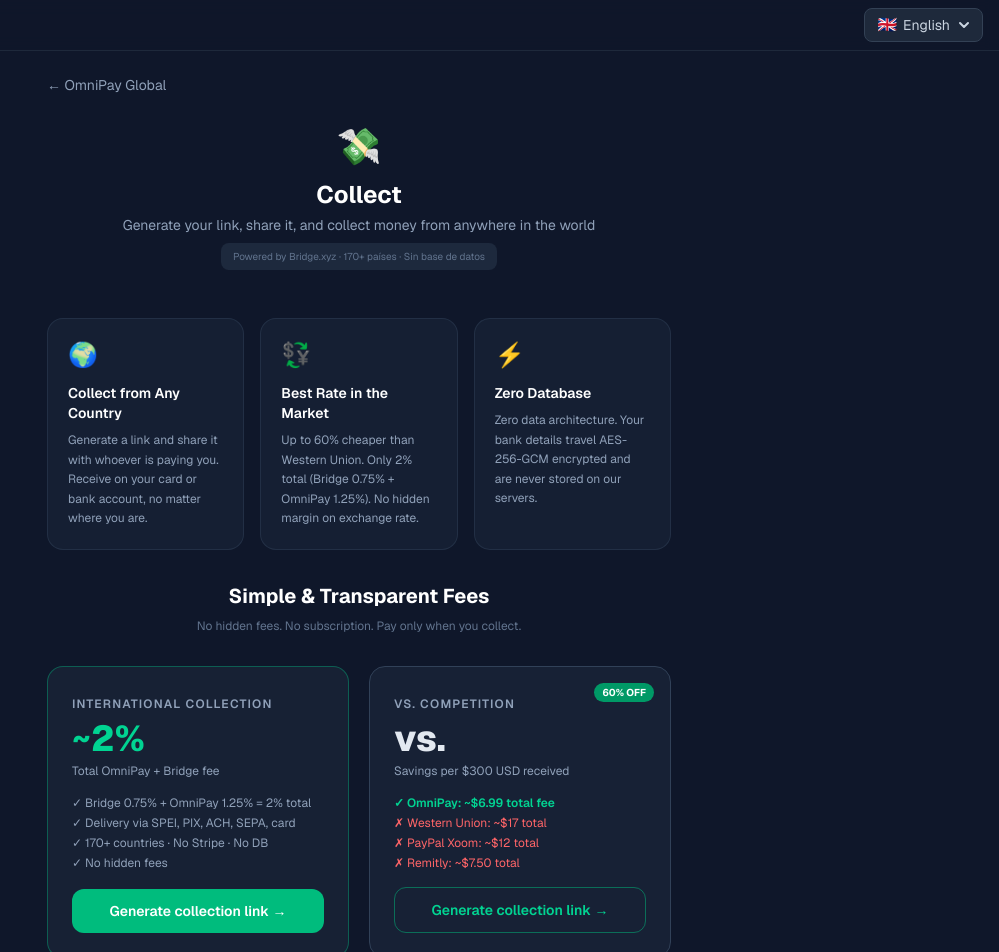
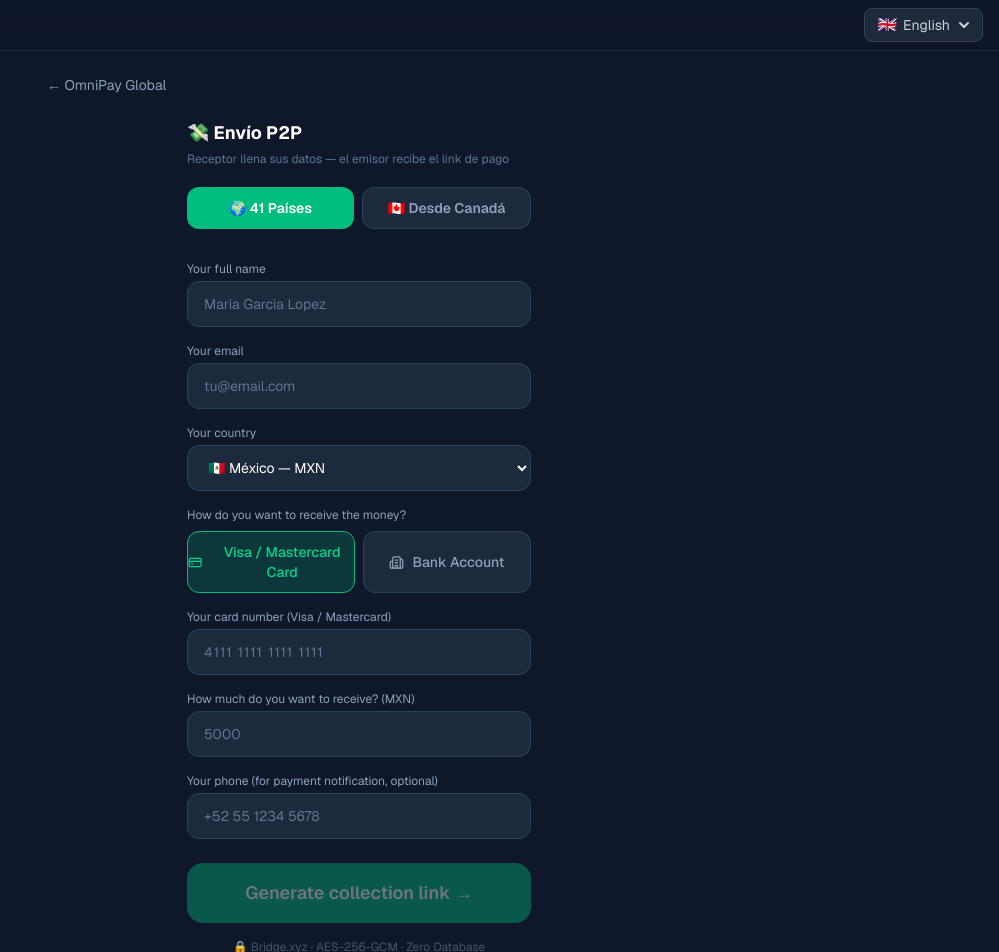
Before and after one commit to Papayo15/Omnipay, a Next.js app: page /p2p in a window 1280 px wide. Shown: the top 952 px of the page, without its empty margins (281-1280 px from the left). Built offline with nearby package versions, Linux system fonts and the light colour scheme.

Commit message:
feat: P2P tabs — 41 países (Bridge) + Canadá (Wise relay manual), remove features/pricing sections
Co-Authored-By: Claude Sonnet 4.6 <noreply@anthropic.com>

```diff
--- a/app/p2p/page.tsx
+++ b/app/p2p/page.tsx
@@ -99,6 +99,7 @@ export default function P2PPage() {
   const router       = useRouter();
   const searchParams = useSearchParams();
 
+  const [origin,       setOrigin]       = useState<"us"|"ca">("us");
   const [step,         setStep]         = useState<Step>("form");
   const [payMode,      setPayMode]      = useState<PayMode>("card");
   const [nombre,       setNombre]       = useState("");
@@ -107,7 +108,7 @@ export default function P2PPage() {
   const [account,      setAccount]      = useState("");
   const [bankInfo,     setBankInfo]     = useState<BankInfo | null>(null);
   const [clabeValid,   setClabeValid]   = useState<boolean | null>(null);
-  const [amountLocal,  setAmountLocal]  = useState("");  // in local currency (MXN, BRL, etc.)
+  const [amountLocal,  setAmountLocal]  = useState("");
   const [recipientPhone, setRecipientPhone] = useState("");
   const [shareLink,    setShareLink]    = useState("");
   const [copied,       setCopied]       = useState(false);
@@ -118,6 +119,14 @@ export default function P2PPage() {
   const [fxRate,       setFxRate]       = useState<number | null>(null);
   const [kycUrl,       setKycUrl]       = useState<string | null>(null);
   const debounceRef = useRef<ReturnType<typeof setTimeout> | null>(null);
+
+  // Canada relay form state
+  const [caName,     setCaName]     = useState("");
+  const [caCountry,  setCaCountry]  = useState("MX");
+  const [caAccount,  setCaAccount]  = useState("");
+  const [caAmount,   setCaAmount]   = useState("");
+  const [caPhone,    setCaPhone]    = useState("");
+  const [caStep,     setCaStep]     = useState<"form"|"instructions">("form");
 
   const selectedCountry = COUNTRY_OPTIONS.find((c) => c.code === country) ?? COUNTRY_OPTIONS[0];
   const hasBankRail     = BANK_RAIL_COUNTRIES.has(country);
@@ -388,76 +397,193 @@ export default function P2PPage() {
       </div>
 
       {/* Header */}
-      <section className="w-full max-w-2xl mx-auto px-6 pt-8 pb-4 text-center">
-        <div className="text-4xl mb-3">💸</div>
-        <h1 className="text-white font-bold text-2xl mb-1">{t("cobrar_title")}</h1>
-        <p className="text-slate-400 text-sm mb-2">{t("cobrar_subtitle")}</p>
-        <span className="text-[10px] text-slate-500 bg-slate-800 rounded-lg px-3 py-1.5 inline-block">
-          Powered by Bridge.xyz · 170+ países · Sin base de datos
-        </span>
-      </section>
+      <div className="w-full max-w-sm mx-auto px-5 pt-6 pb-2">
+        <h2 className="text-white font-bold text-lg mb-1">💸 Envío P2P</h2>
+        <p className="text-slate-500 text-xs mb-5">Receptor llena sus datos — el emisor recibe el link de pago</p>
 
-      {/* Feature cards */}
-      <section className="w-full max-w-2xl mx-auto px-6 py-8 grid grid-cols-1 md:grid-cols-3 gap-4">
-        {[
-          { emoji: "🌍", title: t("feat1_title"), body: t("feat1_body") },
-          { emoji: "💱", title: t("feat2_title"), body: t("feat2_body") },
-          { emoji: "⚡", title: t("feat3_title"), body: t("feat3_body") },
-        ].map((f) => (
-          <div key={f.title} className="bg-slate-800/50 rounded-2xl p-5 border border-slate-700/50">
-            <div className="text-2xl mb-3">{f.emoji}</div>
-            <h3 className="text-white font-semibold text-sm mb-2">{f.title}</h3>
-            <p className="text-slate-400 text-xs leading-relaxed">{f.body}</p>
-          </div>
-        ))}
-      </section>
-
-      {/* Pricing */}
-      <section className="w-full max-w-2xl mx-auto px-6 pb-10">
-        <h2 className="text-white font-bold text-xl text-center mb-2">{t("pricing_title")}</h2>
-        <p className="text-slate-500 text-xs text-center mb-8">{t("pricing_sub")}</p>
-        <div className="grid grid-cols-1 md:grid-cols-2 gap-5">
-          <div className="bg-slate-800/60 border border-emerald-500/40 rounded-2xl p-6 flex flex-col gap-4">
-            <div>
-              <span className="text-xs text-slate-400 uppercase tracking-widest font-semibold">{t("pricing_card1_label")}</span>
-              <p className="text-emerald-400 text-4xl font-extrabold mt-1">~2%</p>
-              <p className="text-slate-400 text-xs mt-1">{t("pricing_card1_fee")}</p>
-            </div>
-            <ul className="text-slate-400 text-xs space-y-1">
-              {[t("pricing_card1_li1"), t("pricing_card1_li2"), t("pricing_card1_li3"), t("pricing_card1_li4")].map((li) => (
-                <li key={li}>{li}</li>
-              ))}
-            </ul>
-            <button onClick={scrollToForm} className="mt-auto w-full bg-emerald-500 hover:bg-emerald-400 active:scale-95 transition-all text-white font-semibold py-3 rounded-xl text-sm">
-              {t("pricing_card1_cta")}
-            </button>
-          </div>
-          <div className="bg-slate-800/60 border border-slate-700 rounded-2xl p-6 flex flex-col gap-4 relative">
-            <span className="absolute top-4 right-4 bg-emerald-600 text-white text-[10px] font-bold px-2 py-0.5 rounded-full">60% OFF</span>
-            <div>
-              <span className="text-xs text-slate-400 uppercase tracking-widest font-semibold">{t("pricing_card2_label")}</span>
-              <p className="text-slate-200 text-4xl font-extrabold mt-1">vs.</p>
-              <p className="text-slate-400 text-xs mt-1">{t("pricing_card2_fee")}</p>
-            </div>
-            <ul className="text-xs space-y-1">
-              <li className="text-emerald-400 font-semibold">{t("pricing_card2_li1")}</li>
-              {[t("pricing_card2_li2"), t("pricing_card2_li3"), t("pricing_card2_li4")].map((li) => (
-                <li key={li} className="text-red-400">{li}</li>
-              ))}
-            </ul>
-            <button onClick={scrollToForm} className="mt-auto w-full border border-emerald-500/50 text-emerald-400 hover:bg-emerald-500/10 active:scale-95 transition-all font-semibold py-3 rounded-xl text-sm">
-              {t("pricing_card1_cta")}
-            </button>
-          </div>
+        {/* Origin tabs */}
+        <div className="flex gap-2 mb-6">
+          <button
+            onClick={() => { setOrigin("us"); setStep("form"); }}
+            className={`flex-1 py-2.5 rounded-xl text-sm font-semibold transition-all ${
+              origin === "us"
+                ? "bg-emerald-500 text-white"
+                : "bg-slate-800 text-slate-400 border border-slate-700 hover:text-white"
+            }`}
+          >
+            🌍 41 Países
+          </button>
+          <button
+            onClick={() => { setOrigin("ca"); setCaStep("form"); }}
+            className={`flex-1 py-2.5 rounded-xl text-sm font-semibold transition-all ${
+              origin === "ca"
+                ? "bg-red-600 text-white"
+                : "bg-slate-800 text-slate-400 border border-slate-700 hover:text-white"
+            }`}
+          >
+            🇨🇦 Desde Canadá
+          </button>
         </div>
-      </section>
-
-      {/* Form header */}
-      <div className="w-full max-w-sm mx-auto px-5 pb-4">
-        <h2 className="text-white font-bold text-lg mb-1">{t("form_title")}</h2>
-        <p className="text-slate-500 text-xs mb-6">{t("form_sub")}</p>
       </div>
 
+      {/* ── CANADA TAB ── */}
+      {origin === "ca" && (
+        <div className="space-y-4 flex-1 max-w-sm mx-auto w-full px-5">
+          {caStep === "form" ? (
+            <>
+              <p className="text-slate-500 text-xs bg-slate-800/60 border border-slate-700 rounded-xl px-4 py-3 leading-relaxed">
+                📋 El receptor llena sus datos bancarios. El emisor envía CAD a nuestra cuenta Wise y nosotros lo reenviamos al destino vía Bridge o Wise.
+              </p>
+
+              {/* Nombre receptor */}
+              <div>
+                <label className="block text-xs text-slate-400 mb-1">Nombre del receptor</label>
+                <input
+                  type="text"
+                  value={caName}
+                  onChange={(e) => setCaName(e.target.value)}
+                  placeholder="María García"
+                  className="w-full bg-slate-800 border border-slate-700 rounded-xl px-4 py-3 text-white placeholder-slate-500 focus:outline-none focus:border-red-500 text-sm"
+                />
+              </div>
+
+              {/* País destino */}
+              <div>
+                <label className="block text-xs text-slate-400 mb-1">País destino</label>
+                <select
+                  value={caCountry}
+                  onChange={(e) => { setCaCountry(e.target.value); setCaAccount(""); }}
+                  className="w-full bg-slate-800 border border-slate-700 rounded-xl px-4 py-3 text-white text-sm focus:outline-none focus:border-red-500"
+                >
+                  {COUNTRY_OPTIONS.map((c) => (
+                    <option key={c.code} value={c.code}>{c.flag} {c.label} — {c.currency}</option>
+                  ))}
+                </select>
+              </div>
+
+              {/* Cuenta destino */}
+              <div>
+                <label className="block text-xs text-slate-400 mb-1">
+                  {caCountry === "MX" ? "CLABE (18 dígitos)"
+                    : caCountry === "BR" ? "Chave PIX"
+                    : caCountry === "GB" ? "Sort Code / Account"
+                    : caCountry === "CO" ? "Cuenta Bre-B"
+                    : caCountry === "US" ? "Routing / Account"
+                    : "IBAN"}
+                </label>
+                <input
+                  type="text"
+                  inputMode={caCountry === "MX" ? "numeric" : "text"}
+                  value={caAccount}
+                  onChange={(e) => setCaAccount(e.target.value)}
+                  placeholder={
+                    caCountry === "MX" ? "646180528000000001"
+                    : caCountry === "BR" ? "CPF, email o celular"
+                    : caCountry === "GB" ? "20-00-00 / 55779911"
+                    : "IBAN o número de cuenta"
+                  }
+                  className="w-full bg-slate-800 border border-slate-700 rounded-xl px-4 py-3 text-white placeholder-slate-500 focus:outline-none focus:border-red-500 text-sm font-mono"
+                />
+              </div>
+
+              {/* Monto en CAD */}
+              <div>
+                <label className="block text-xs text-slate-400 mb-1">Monto a enviar (CAD)</label>
+                <div className="flex items-center gap-2 bg-slate-800 border border-slate-700 rounded-xl px-4 py-3">
+                  <span className="text-slate-400 text-sm">CA$</span>
+                  <input
+                    type="number"
+                    inputMode="decimal"
+                    min="1"
+                    value={caAmount}
+                    onChange={(e) => setCaAmount(e.target.value)}
+                    placeholder="500"
+                    className="flex-1 bg-transparent text-white text-lg font-semibold outline-none"
+                  />
+                  <span className="text-slate-500 text-sm">CAD</span>
+                </div>
+              </div>
+
+              {/* Teléfono receptor (opcional) */}
+              <div>
+                <label className="block text-xs text-slate-400 mb-1">Teléfono receptor (opcional — para notificación)</label>
+                <input
+                  type="tel"
+                  inputMode="tel"
+                  value={caPhone}
+                  onChange={(e) => setCaPhone(e.target.value)}
+                  placeholder="+52 55 1234 5678"
+                  className="w-full bg-slate-800 border border-slate-700 rounded-xl px-4 py-3 text-white placeholder-slate-500 focus:outline-none focus:border-red-500 text-sm"
+                />
+              </div>
+
+              <button
+                disabled={!caName.trim() || !caAccount.trim() || parseFloat(caAmount) < 1}
+                onClick={() => {
+                  // Notify admin via WhatsApp
+                  const adminNumber = (process.env.NEXT_PUBLIC_WHATSAPP_NUMBER ?? "").replace(/\D/g, "");
+                  const msg = `🇨🇦 NUEVO ENVÍO P2P (CAD)\n\nReceptor: ${caName}\nPaís destino: ${caCountry}\nCuenta: ${caAccount}\nMonto: CA$${caAmount} CAD${caPhone ? `\nTel receptor: ${caPhone}` : ""}\n\nProcesar vía Wise → Bridge`;
+                  if (adminNumber) window.open(`https://wa.me/${adminNumber}?text=${encodeURIComponent(msg)}`, "_blank");
+                  setCaStep("instructions");
+                }}
+                className="w-full bg-red-600 hover:bg-red-500 disabled:opacity-40 disabled:cursor-not-allowed text-white font-semibold rounded-xl py-3 transition-colors"
+              >
+                Generar instrucciones de pago →
+              </button>
+            </>
+          ) : (
+            /* Instructions screen */
+            <div className="space-y-4">
+              <div className="text-center">
+                <div className="text-4xl mb-2">✅</div>
+                <h3 className="text-white font-bold text-lg">Solicitud creada</h3>
+                <p className="text-slate-400 text-xs mt-1">El emisor debe enviar el dinero a esta cuenta</p>
+              </div>
+
+              <div className="bg-slate-800/60 border border-slate-700 rounded-2xl p-5 space-y-3">
+                <p className="text-slate-400 text-xs font-semibold uppercase tracking-widest">Instrucciones para el emisor</p>
+                <div className="space-y-2 text-sm">
+                  <div className="flex justify-between">
+                    <span className="text-slate-400">Enviar a</span>
+                    <span className="text-white font-semibold">OmniPay (Wise CAD)</span>
+                  </div>
+                  <div className="flex justify-between">
+                    <span className="text-slate-400">Monto</span>
+                    <span className="text-white font-semibold">CA${parseFloat(caAmount || "0").toFixed(2)}</span>
+                  </div>
+                  <div className="flex justify-between">
+                    <span className="text-slate-400">Referencia</span>
+                    <span className="text-emerald-400 font-mono font-semibold">OP-{Date.now().toString(36).toUpperCase()}</span>
+                  </div>
+                </div>
+                <div className="border-t border-slate-700 pt-3">
+                  <p className="text-slate-500 text-xs">📌 El número de cuenta Wise CAD se te enviará por WhatsApp al administrador.</p>
+                </div>
+              </div>
+
+              <div className="bg-emerald-900/20 border border-emerald-500/30 rounded-xl px-4 py-3">
+                <p className="text-emerald-400 text-xs">
+                  ✅ Receptor: <span className="font-semibold">{caName}</span> en {COUNTRY_OPTIONS.find(c=>c.code===caCountry)?.label}<br/>
+                  Cuenta: <span className="font-mono">{caAccount}</span>
+                </p>
+                <p className="text-slate-500 text-xs mt-2">
+                  Una vez que recibamos el CAD lo procesamos vía Bridge/Wise al destino en 1-2 días hábiles.
+                </p>
+              </div>
+
+              <button
+                onClick={() => { setCaStep("form"); setCaName(""); setCaAccount(""); setCaAmount(""); setCaPhone(""); setCaCountry("MX"); }}
+                className="w-full border border-slate-600 text-slate-400 hover:text-white rounded-xl py-3 text-sm transition-colors"
+              >
+                + Nueva solicitud
+              </button>
+            </div>
+          )}
+        </div>
+      )}
+
+      {/* ── USA TAB ── */}
+      {origin === "us" && (
       <div id="p2p-form" className="space-y-4 flex-1 max-w-sm mx-auto w-full px-5">
 
         {/* Nombre */}
@@ -698,6 +824,7 @@ export default function P2PPage() {
         </p>
 
       </div>
+      )}
     </main>
   );
 }
```
